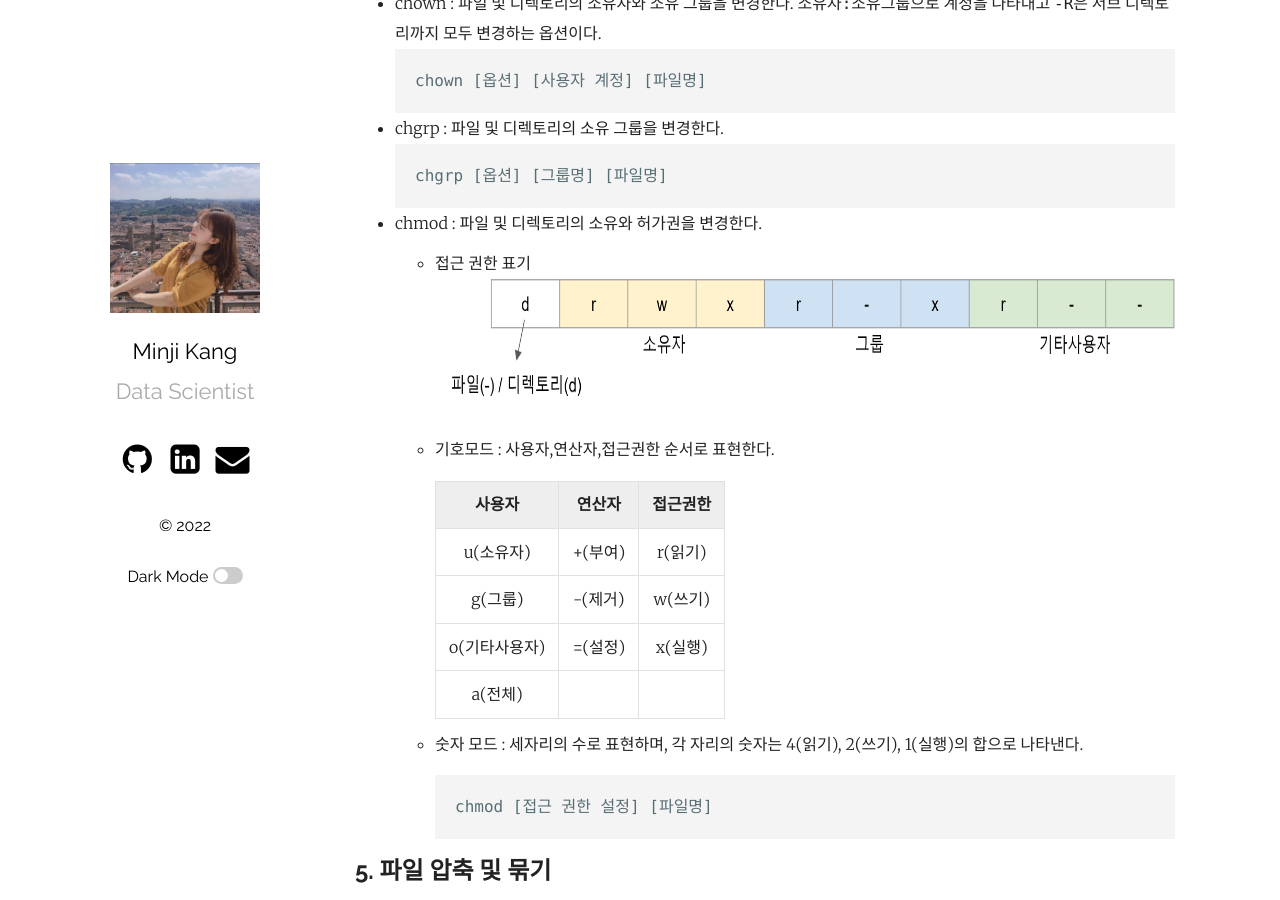
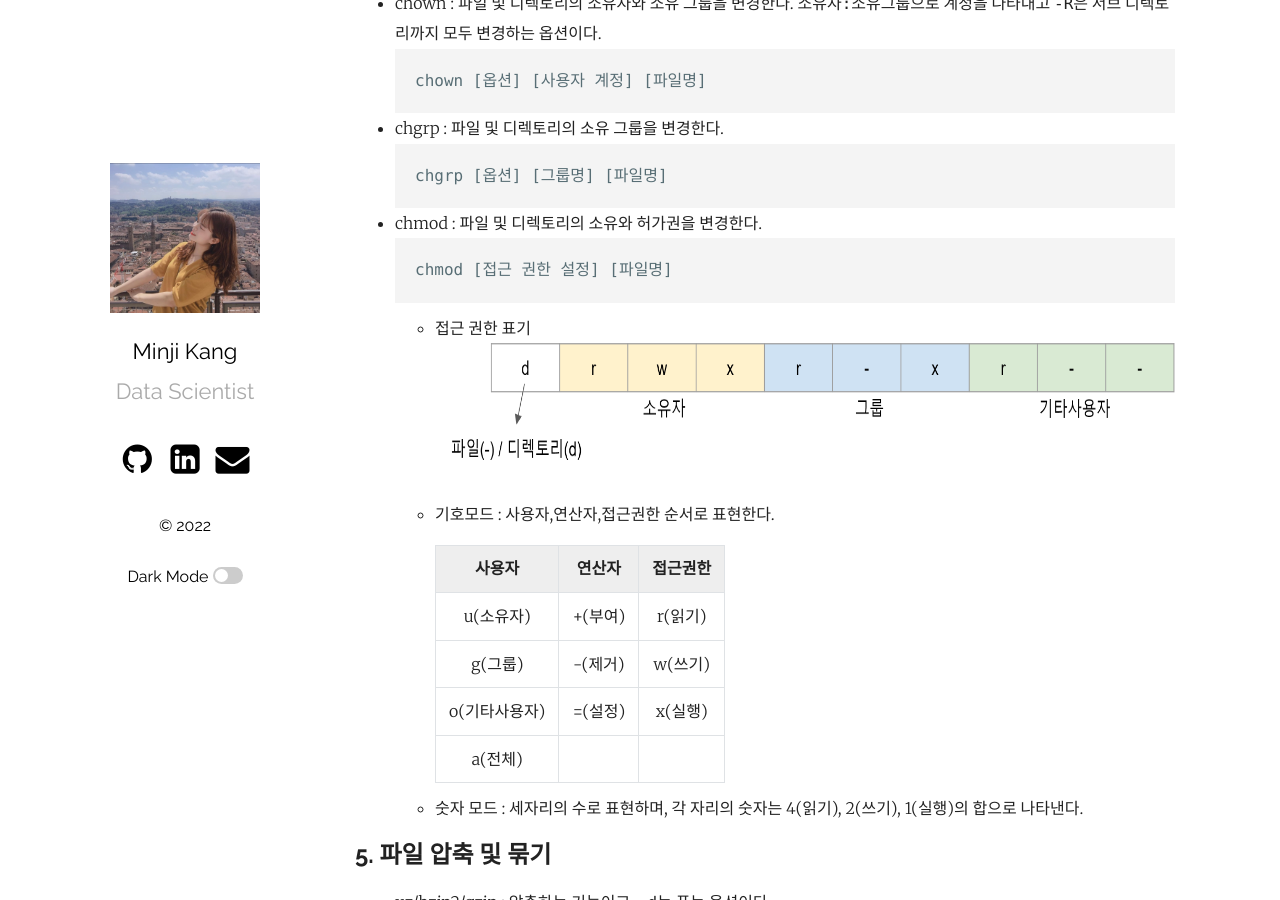
Before and after one commit to mmminji/mmminji.github.io, a Jekyll site: the page built from _posts/2022-03-15-리눅스.markdown, in a window 1280 px wide and 900 px high, scrolled down 4206 px. Built offline with Jekyll 4.4.1, drawn with Linux system fonts in a browser that asks for light colours; comment, search, counter and statistics services are not loaded.

Commit message:
Update 2022-03-15-리눅스.markdown

````diff
--- a/_posts/2022-03-15-리눅스.markdown
+++ b/_posts/2022-03-15-리눅스.markdown
@@ -116,6 +116,9 @@ chown [옵션] [사용자 계정] [파일명]
 chgrp [옵션] [그룹명] [파일명]
 ```
 - chmod : 파일 및 디렉토리의 소유와 허가권을 변경한다.
+```console
+chmod [접근 권한 설정] [파일명]
+```
     - 접근 권한 표기
 ![](https://github.com/mmminji/mmminji.github.io/blob/main/assets/post_pics/Linux-chmod.png?raw=true){: width="800" height="130"}
 
@@ -129,9 +132,7 @@ chgrp [옵션] [그룹명] [파일명]
         |a(전체)|||
 
     - 숫자 모드 : 세자리의 수로 표현하며, 각 자리의 숫자는 4(읽기), 2(쓰기), 1(실행)의 합으로 나타낸다.
-```console
-chmod [접근 권한 설정] [파일명]
-```
+
 
 ## 5. 파일 압축 및 묶기
 
````
